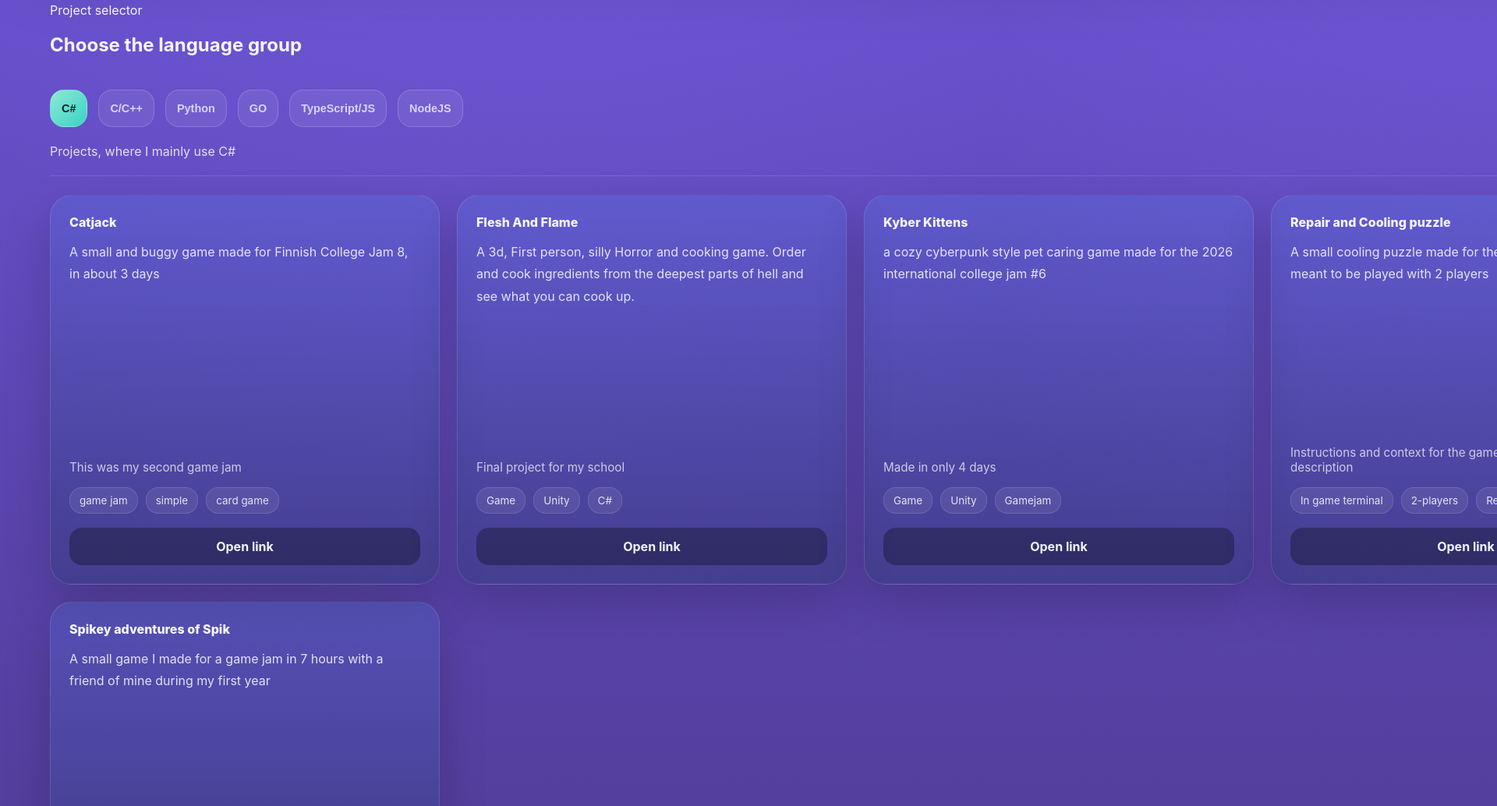
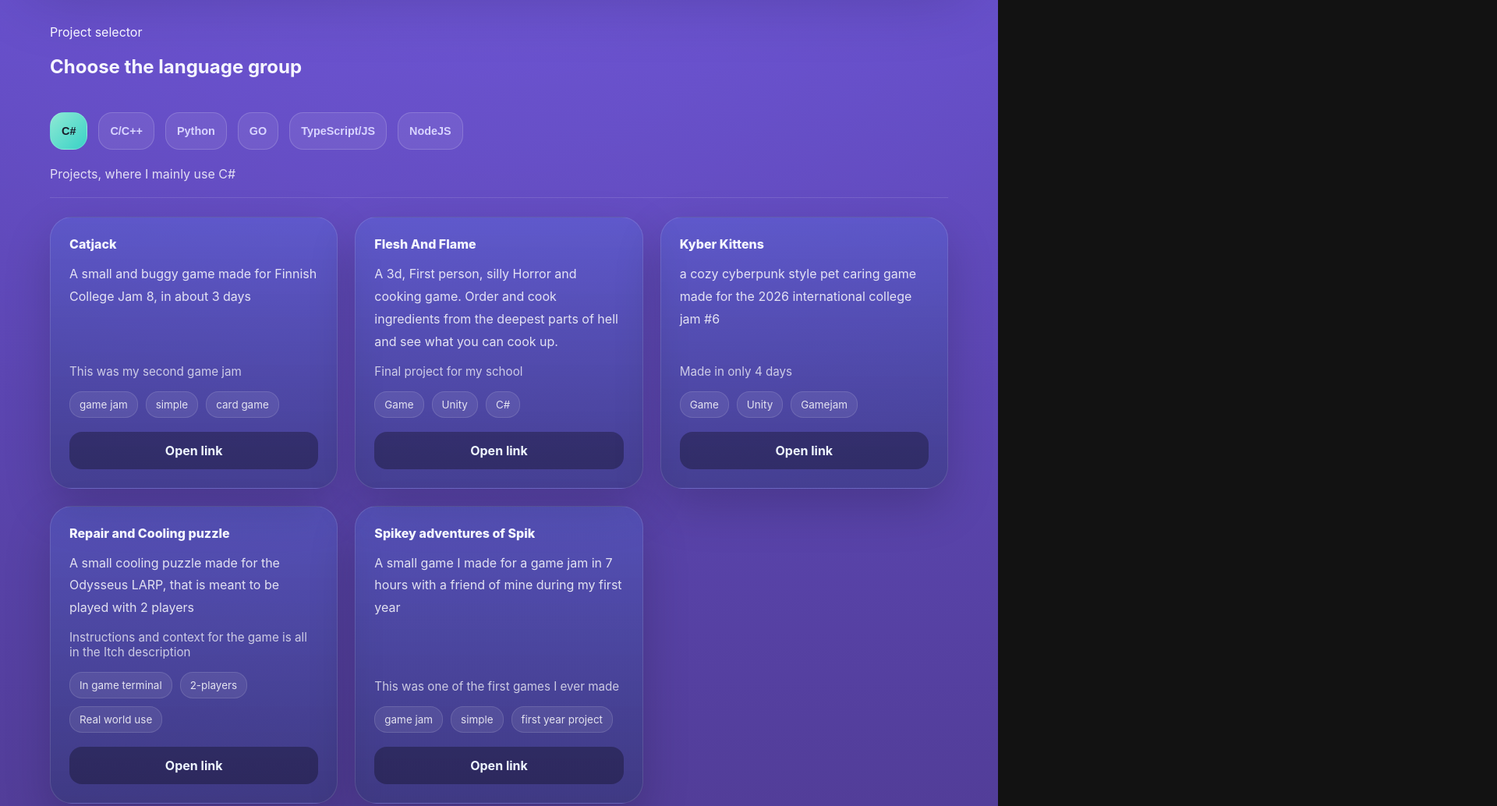
Before and after one commit to NotVenuly/Portfolio, a website: page index.html in a window 1280 px wide. Shown: the part 351-1385 px from the top of the page at 78% size, 1920 px wide, since content can reach past the window. Drawn offline with nearby package versions, Linux system fonts and the light colour scheme.

Commit message:
finished file renamer

```diff
--- a/mainCSS.css
+++ b/mainCSS.css
@@ -28,6 +28,7 @@ html, body {
 body {
     margin: 0;
     padding: 0;
+    overflow-x: hidden;
 }
 
 .page-shell {
@@ -258,6 +259,7 @@ body {
     display: grid;
     gap: 24px;
     width: 100%;
+    max-width: 100%;
     background: transparent;
     border: none;
     border-radius: 32px;
@@ -307,7 +309,7 @@ body {
 
 .projects-grid {
     display: grid;
-    grid-template-columns: repeat(4, 1fr);
+    grid-template-columns: repeat(auto-fill, minmax(300px, 1fr));
     gap: 22px;
 }
 
@@ -330,7 +332,6 @@ body {
 }
 
 .project-card {
-    aspect-ratio: 1 / 1;
     display: grid;
     grid-template-rows: auto 1fr auto auto;
     padding: 24px;
@@ -341,7 +342,6 @@ body {
     opacity: 0;
     transform: translateY(20px);
     animation: appearUp 0.2s forwards ease;
-    max-width: 500px;  /* ← Add this */
 }
 
 .project-card-top {
--- a/mainTS.bundle.js
+++ b/mainTS.bundle.js
@@ -259,9 +259,9 @@ var projectGroups = [
         description: "Gets all the files in the given folder and names them all with a given rule",
         link: "https://github.com/NotVenuly/File-renamer",
         tags: ["Automation tool", "File handling", "Python tool"],
-        highlight: "Automatically detects working camera",
+        highlight: "Good automation tool with real world use",
         isNew: true,
-        isInProgress: true,
+        isInProgress: false,
         isUpdated: true
       }
     ]
--- a/mainTS.ts
+++ b/mainTS.ts
@@ -305,9 +305,9 @@ const projectGroups = [
                 description: "Gets all the files in the given folder and names them all with a given rule",
                 link: "https://github.com/NotVenuly/File-renamer",
                 tags: ["Automation tool", "File handling", "Python tool"],
-                highlight: "Automatically detects working camera",
+                highlight: "Good automation tool with real world use",
                 isNew: true,
-                isInProgress: true,
+                isInProgress: false,
                 isUpdated: true,
             },
         ],
```
